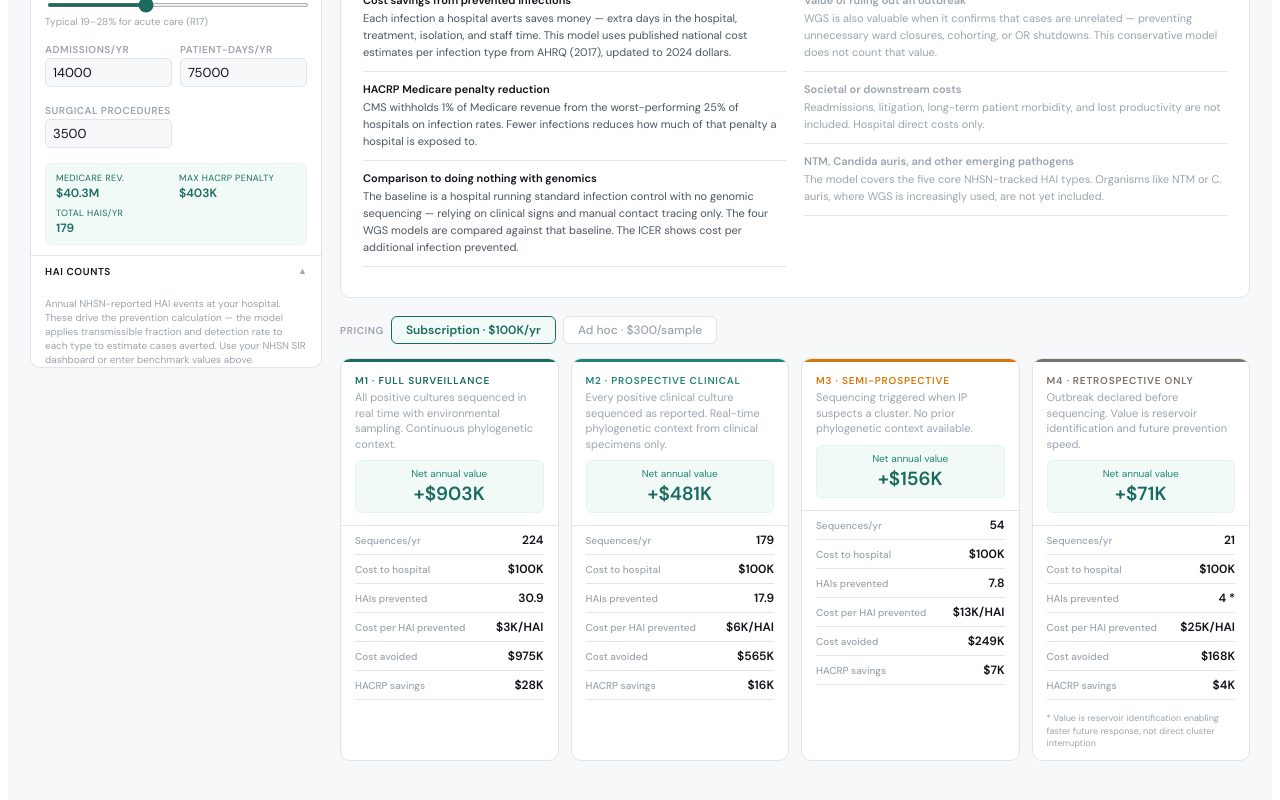
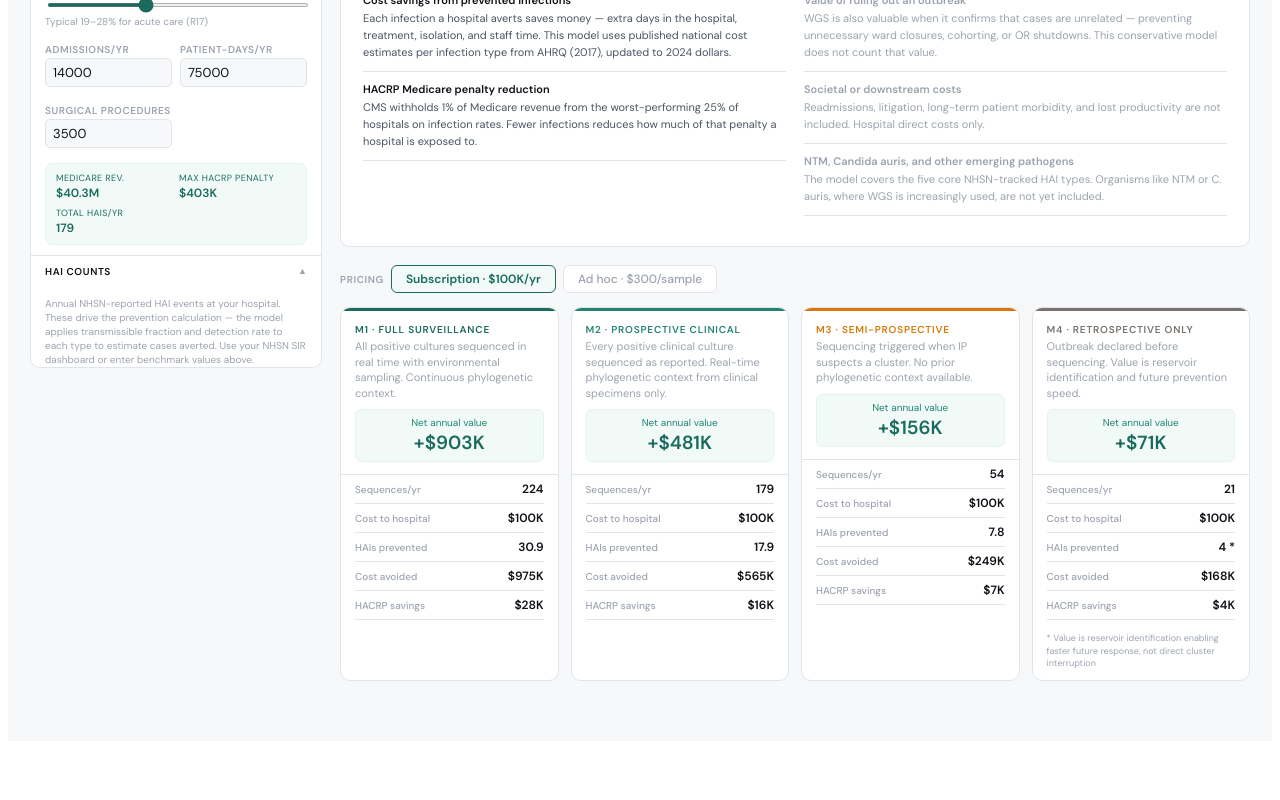
Before and after one commit to prospectgenomics/hai-roi-model-technical, a React (Create React App) app: page / in a window 1280 px wide. Shown: the part 442-1242 px from the top of the page. After the commit the page ends 1191 px from the top, so only its background shows below. Built offline with nearby package versions, Linux system fonts and the light colour scheme.

Commit message:
Remove ICER, cost-per-HAI, conventional comparator slider, and baseline comparison from UI

```diff
--- a/src/App.js
+++ b/src/App.js
@@ -414,7 +414,6 @@ function ModelOverview() {
     {title:"Five infection types",body:"Central line infections (CLABSI), urinary catheter infections (CAUTI), C. difficile (CDI), MRSA bloodstream infections, and ventilator-associated events (VAE). Surgical site infections (SSI) are optional."},
     {title:"Cost savings from prevented infections",body:"Each infection a hospital averts saves money — extra days in the hospital, treatment, isolation, and staff time. This model uses published national cost estimates per infection type from AHRQ (2017), updated to 2024 dollars."},
     {title:"HACRP Medicare penalty reduction",body:"CMS withholds 1% of Medicare revenue from the worst-performing 25% of hospitals on infection rates. Fewer infections reduces how much of that penalty a hospital is exposed to."},
-    {title:"Comparison to doing nothing with genomics",body:"The baseline is a hospital running standard infection control with no genomic sequencing — relying on clinical signs and manual contact tracing only. The four WGS models are compared against that baseline. The ICER shows cost per additional infection prevented."},
   ];
   const excluded=[
     {title:"Infections a patient develops on their own",body:"Genomic sequencing can only help prevent infections that spread from one patient to another. It cannot prevent infections that come from a patient's own bacteria. Those are excluded."},
@@ -472,7 +471,6 @@ function ModelOverview() {
 function ModelCard({model,data,pricingMode,showQALY}) {
   const netValue    = pricingMode==="sub"?data.netValueSub:data.netValueAdHoc;
   const programCost = pricingMode==="sub"?data.programCostSub:data.programCostAdHoc;
-  const costPerHAI  = pricingMode==="sub"?data.costPerHAISub:data.costPerHAIAdHoc;
   const cpqaly      = pricingMode==="sub"?data.costPerQALYSub:data.costPerQALYAdHoc;
   const {haIsPrevented,costAvoided,hacrp,seqs} = data;
   const positive = netValue>0;
@@ -480,7 +478,6 @@ function ModelCard({model,data,pricingMode,showQALY}) {
     {k:"Sequences/yr",         v:fn(seqs),           tip:"Estimated genomes sequenced annually under this model"},
     {k:"Cost to hospital",     v:fm(programCost),     tip:"Subscription flat fee or sequences × per-sample price"},
     {k:"HAIs prevented",       v:fn(haIsPrevented.total)+(model.valueType==="future"?" *":""), tip:"Infections averted per year by this surveillance model"},
-    {k:"Cost per HAI prevented",v:costPerHAI>0?fm(costPerHAI)+"/HAI":"—", tip:"Program cost divided by infections prevented. Lower is more efficient."},
     {k:"Cost avoided",         v:fm(costAvoided.total),tip:"Hospital cost savings from prevented infections (AHRQ 2017, 2024 USD)"},
     {k:"HACRP savings",        v:fm(hacrp.saved),     tip:"Reduced exposure to CMS 1% Medicare penalty from lower HAI burden"},
     ...(showQALY?[{k:"Cost/QALY",v:cpqaly!=null?fm(cpqaly):"—",tip:"Program cost per quality-adjusted life year gained (HAI-attributable mortality × 5 QALY/death)"}]:[]),
@@ -1092,9 +1089,6 @@ export default function App() {
           {openSec.advanced&&(
             <div style={{padding:"10px 14px 14px"}}>
               <div style={{fontSize:10,color:C.txt3,marginBottom:10,lineHeight:1.4}}>Expose all hardcoded assumptions for sensitivity analysis. All parameters appear in tornado diagram.</div>
-              <div style={{fontSize:9,fontWeight:700,color:C.txt2,textTransform:"uppercase",letterSpacing:"0.06em",marginBottom:7,marginTop:4}}>Comparator (Conventional Epi)</div>
-              <Slider label="Conventional Detection Rate" value={adv.convDetRate} min={0.01} max={0.20} step={0.01}
-                onChange={v=>setAdvField("convDetRate",v)} format={pct} hint="% of transmissible clusters detected by conventional epi (no typing). Default 7%."/>
               <div style={{fontSize:9,fontWeight:700,color:C.txt2,textTransform:"uppercase",letterSpacing:"0.06em",marginBottom:7,marginTop:4}}>Cluster & Lag Model</div>
               <SInput label="Avg Cluster Size (cases)" value={adv.avgCluster} onChange={v=>setAdvField("avgCluster",Math.max(2,Math.min(12,v)))} min={2} max={12}/>
               <Slider label="M4 Reservoir ID Rate" value={adv.m4ReservoirRate} min={0.10} max={0.90} step={0.05}
```
